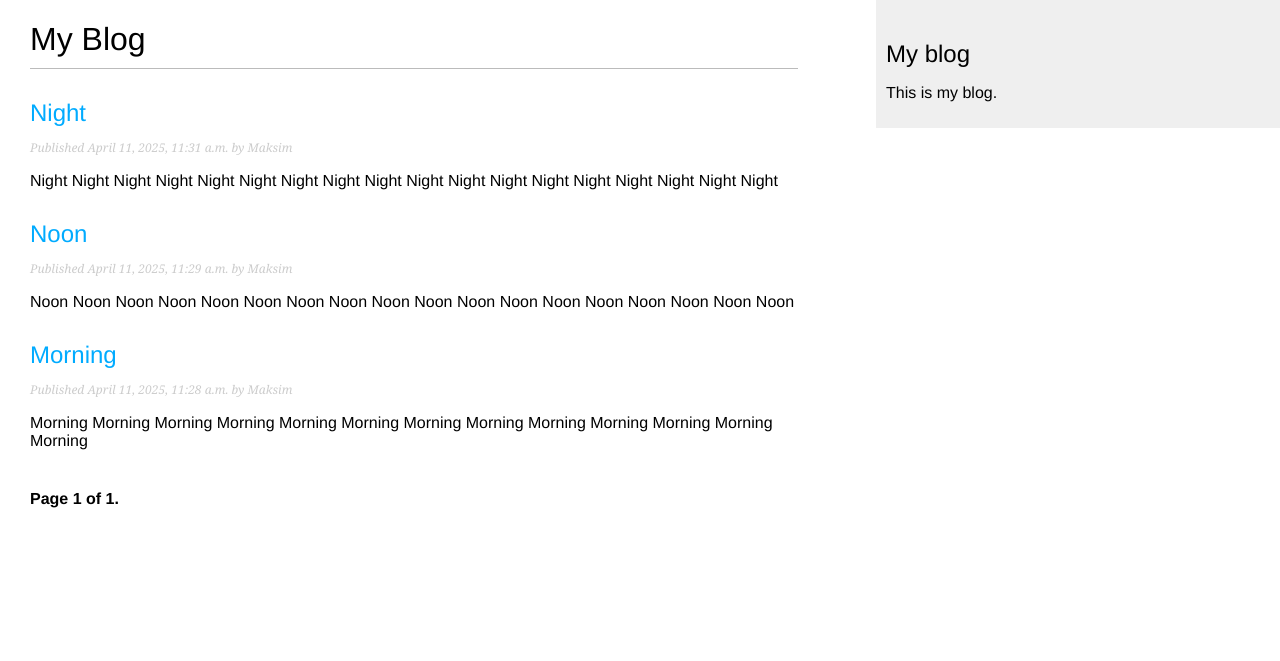
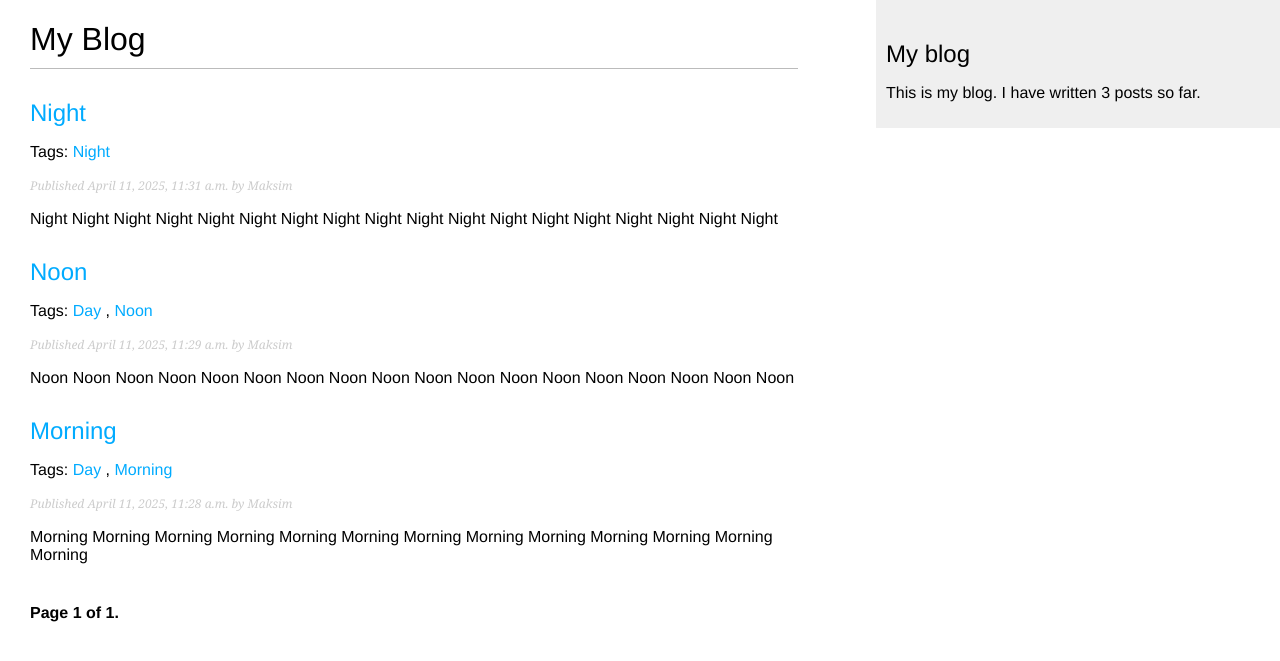
Before and after one commit to MaksimBritsin/FirtstSite, a Django app: page /blog/ in a window 1280 px wide. Shown: the top 661 px of the page. Run offline with Django 4.2, Linux system fonts and the light colour scheme; data comes from the database, SQL or seed files in the repository; both versions use the stored data as it was after the commit; parts of the project's set-up code (start-up, migrations or seed data) failed here and were passed over.

Commit message:
Third commit

```diff
--- a/blog/blog/settings.py
+++ b/blog/blog/settings.py
@@ -38,6 +38,7 @@ INSTALLED_APPS = [
     'django.contrib.messages',
     'django.contrib.staticfiles',
     'blog_app.apps.BlogappConfig',
+    'taggit',
 ]
 
 MIDDLEWARE = [
--- a/blog/blog_app/models.py
+++ b/blog/blog_app/models.py
@@ -2,6 +2,7 @@ from django.db import models
 from django.utils import timezone
 from django.contrib.auth.models import User
 from django.urls import reverse
+from taggit.managers import TaggableManager
 
 
 class PublishedManager(models.Manager):
@@ -28,6 +29,7 @@ class Post(models.Model):
                               default=Status.DRAFT)
     objects = models.Manager()
     published = PublishedManager()
+    tags = TaggableManager()
 
     class Meta:
         ordering = ['-publish']
--- a/blog/blog_app/templates/blog/base.html
+++ b/blog/blog_app/templates/blog/base.html
@@ -1,3 +1,4 @@
+{% load blog_app_tags %}
 {% load static %}
 <!DOCTYPE html>
 <html>
@@ -12,7 +13,7 @@
     </div>
     <div id="sidebar">
         <h2>My blog</h2>
-        <p>This is my blog.</p>
+        <p>This is my blog. I have written {% total_posts %} posts so far. </p>
     </div>
 </body>
 </html>
--- a/blog/blog_app/templates/blog/post/list.html
+++ b/blog/blog_app/templates/blog/post/list.html
@@ -2,16 +2,26 @@
 {% block title %}My Blog{% endblock %}
 {% block content %}
     <h1>My Blog</h1>
+    {% if tag %}
+        <h2>Posts tagged with "{{ tag.name }}"</h2>
+    {% endif %}
     {% for post in posts %}
         <h2>
             <a href="{{ post.get_absolute_url }}">
                 {{ post.title }}
             </a>
         </h2>
+        <p class="tags">Tags: {% for tag in post.tags.all %}
+            <a href="{% url "blog_app:post_list_by_tag" tag.slug %}">
+            {{ tag.name }}
+            </a>
+            {% if not forloop.last %}, {% endif %}
+            {% endfor %}
+        </p>
         <p class="date">
             Published {{ post.publish }} by {{ post.author }}
         </p>
         {{ post.body|truncatewords:30|linebreaks }}
     {% endfor %}
-    {% include "pagination.html" with page=page_obj %}
+    {% include "pagination.html" with page=posts %}
 {% endblock %}
--- /dev/null
+++ b/blog/blog_app/templatetags/blog_app_tags.py
@@ -0,0 +1,8 @@
+from ..models import Post
+from django import template
+
+register = template.Library()
+
+@register.simple_tag
+def total_posts():
+    return Post.published.count()
--- a/blog/blog_app/urls.py
+++ b/blog/blog_app/urls.py
@@ -4,7 +4,8 @@ from . import views
 app_name = 'blog_app'
 
 urlpatterns =[
-    path('', views.PostListView.as_view(), name = 'post_list'),
+    path('', views.post_list, name='post_list'),
+    path('tag/<slug:tag_slug>/', views.post_list, name = 'post_list_by_tag'),
     path('<int:year>/<int:month>/<int:day>/<slug:post>', views.post_detail, name = 'post_detail'),
     path('<int:post_id>/share/', views.post_share, name = 'post_share'),
     path('<int:post_id>/comment/', views.post_comment, name = 'post_comment'),
--- a/blog/blog_app/views.py
+++ b/blog/blog_app/views.py
@@ -5,7 +5,8 @@ from django.views.generic import ListView
 from .forms import EmailPostForm, CommentForm
 from django.core.mail import send_mail
 from django.views.decorators.http import require_POST
-
+from taggit.models import Tag
+from django.db.models import Count
 
 class PostListView(ListView):
     queryset = Post.published.all()
@@ -14,8 +15,12 @@ class PostListView(ListView):
     template_name = 'blog/post/list.html'
 
 
-def post_list(request):
+def post_list(request, tag_slug = None):
     post_list = Post.published.all()
+    tag = None
+    if tag_slug:
+        tag = get_object_or_404(Tag, slug = tag_slug)
+        post_list = post_list.filter(tags__in=[tag])
     paginator = Paginator(post_list, 3)
     page_number = request.GET.get('page',1)
     try:
@@ -24,7 +29,8 @@ def post_list(request):
         posts = paginator.page(1)
     except EmptyPage:
         posts = paginator.page(paginator.num_pages)
-    return render(request, 'blog/post/list.html', {'posts' : posts})
+    return render(request, 'blog/post/list.html', {'posts' : posts,
+                                                   'tag': tag})
 
 def post_detail(request, year, month, day, post):
     post = get_object_or_404(Post,
@@ -35,9 +41,13 @@ def post_detail(request, year, month, day, post):
                              publish__day=day)
     comments = post.comments.filter(active=True)
     form = CommentForm
+    post_tags_ids = post.tags.values_list('id', flat = True)
+    similar_posts = Post.published.filter(tags__in = post_tags_ids).exclude(id=post.id)
+    similar_posts = similar_posts.annotate(same_tags = Count('tags')).order_by('-same_tags','-publish')[:4]
     return render(request, 'blog/post/detail.html' , {'post' : post,
                                                       'comments': comments,
-                                                      'form': form})
+                                                      'form': form,
+                                                      'similar_posts': similar_posts})
 
 def post_share(request, post_id):
     post = get_object_or_404(Post,
--- a/requirements.txt
+++ b/requirements.txt
@@ -1 +1,2 @@
 Django==4.1.0
+django-taggit==3.0.0
```
Also changed, not shown: blog/blog_app/templates/blog/post/detail.html (+8 -0 lines), blog/blog_app/migrations/0004_post_tags.py (added), blog/blog_app/templatetags/__init__.py (added), blog/db.sqlite3.
